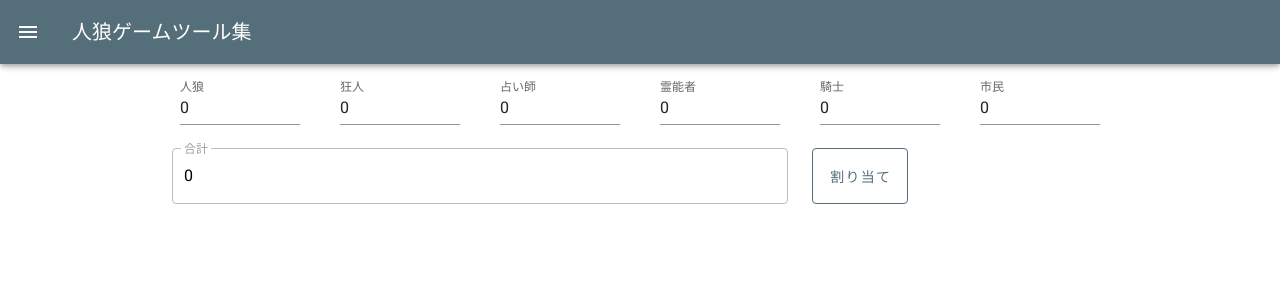
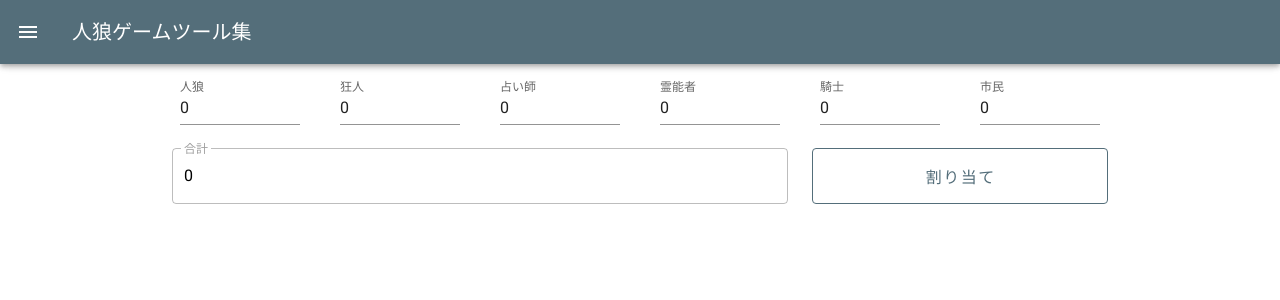
Before and after one commit to y1wtt/Fenrir, a Nuxt app: page / in a window 1280 px wide. Shown: the top 300 px of the page. Built offline with nearby package versions, Linux system fonts and the light colour scheme.

Commit message:
fixed button size

```diff
--- a/pages/index.vue
+++ b/pages/index.vue
@@ -11,7 +11,13 @@
             <v-text-field label="合計" :value="sum" readonly disabled outlined />
           </v-col>
           <v-col cols="4">
-            <v-btn outlined style="height:56px" color="primary" dark @click="shuffle">割り当て</v-btn>
+            <v-btn
+              outlined
+              style="height:56px;width:100%;font-size:1rem"
+              color="primary"
+              dark
+              @click="shuffle"
+            >割り当て</v-btn>
           </v-col>
         </v-row>
       </v-col>
```
